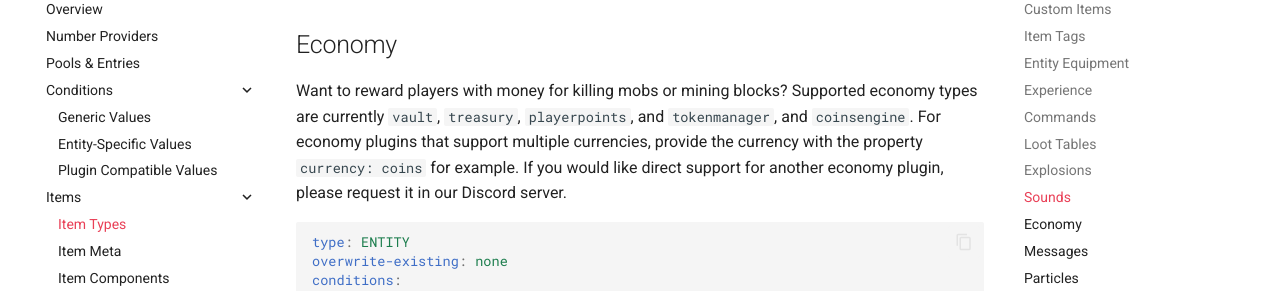
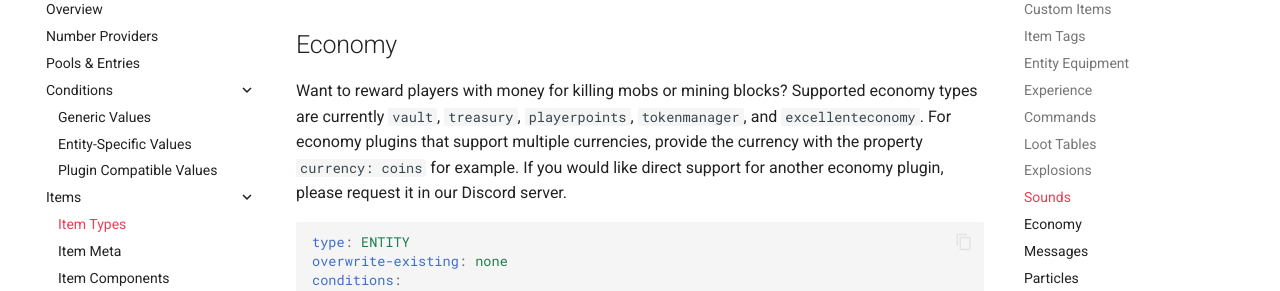
Before and after one commit to Rosewood-Development/RoseWiki, an MkDocs documentation site: the page built from docs/RoseLoot/item-types.md, in a window 1280 px wide and 900 px high, scrolled down 4800 px. Shown: the part 153-444 px from the top of the window. Built offline with MkDocs 1.6.1 and Material for MkDocs 9.7.7, drawn with Linux system fonts in a browser that asks for light colours.

Commit message:
Rename coinsengine to excellenteconomy

````diff
--- a/docs/RoseLoot/item-types.md
+++ b/docs/RoseLoot/item-types.md
@@ -184,7 +184,7 @@ pools:
 ```
 
 ## Economy
-Want to reward players with money for killing mobs or mining blocks?  Supported economy types are currently `vault`, `treasury`, `playerpoints`, and `tokenmanager`, and `coinsengine`.  For economy plugins that support multiple currencies, provide the currency with the property `currency: coins` for example.  If you would like direct support for another economy plugin, please request it in our Discord server.
+Want to reward players with money for killing mobs or mining blocks?  Supported economy types are currently `vault`, `treasury`, `playerpoints`, `tokenmanager`, and `excellenteconomy`.  For economy plugins that support multiple currencies, provide the currency with the property `currency: coins` for example.  If you would like direct support for another economy plugin, please request it in our Discord server.
 ```yaml
 type: ENTITY
 overwrite-existing: none
````
